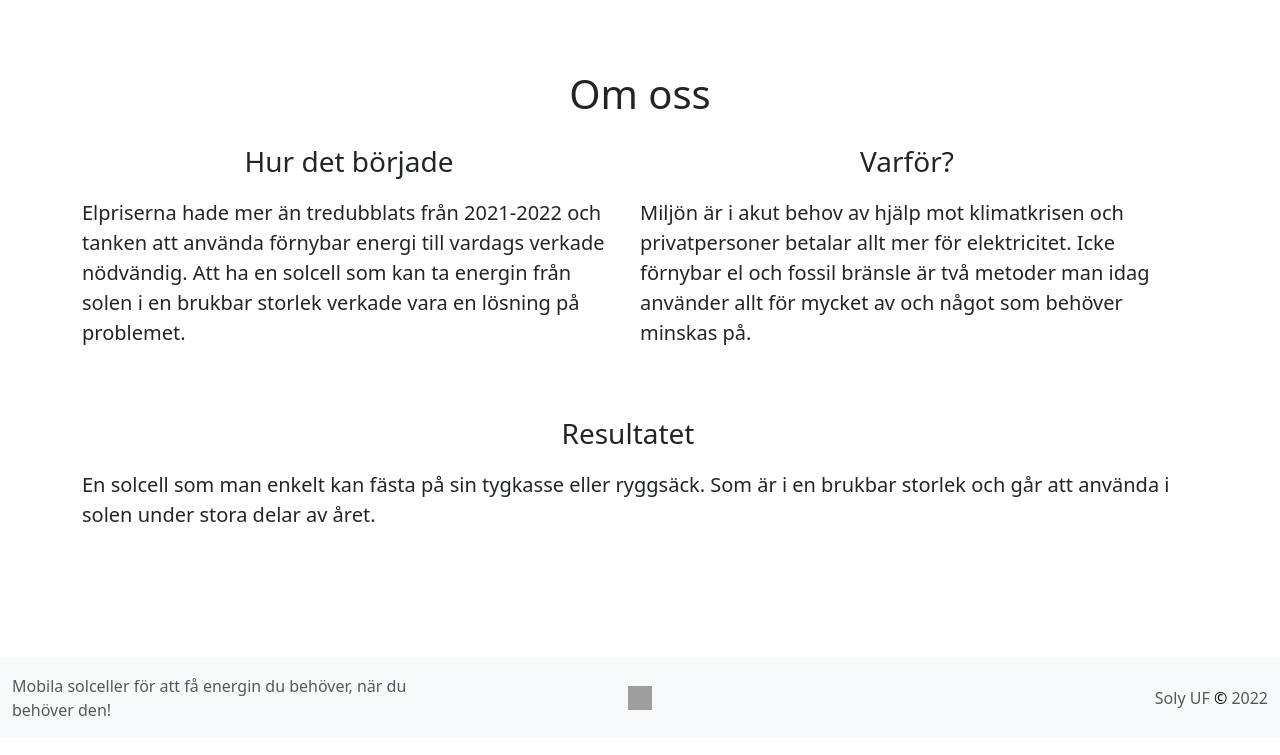
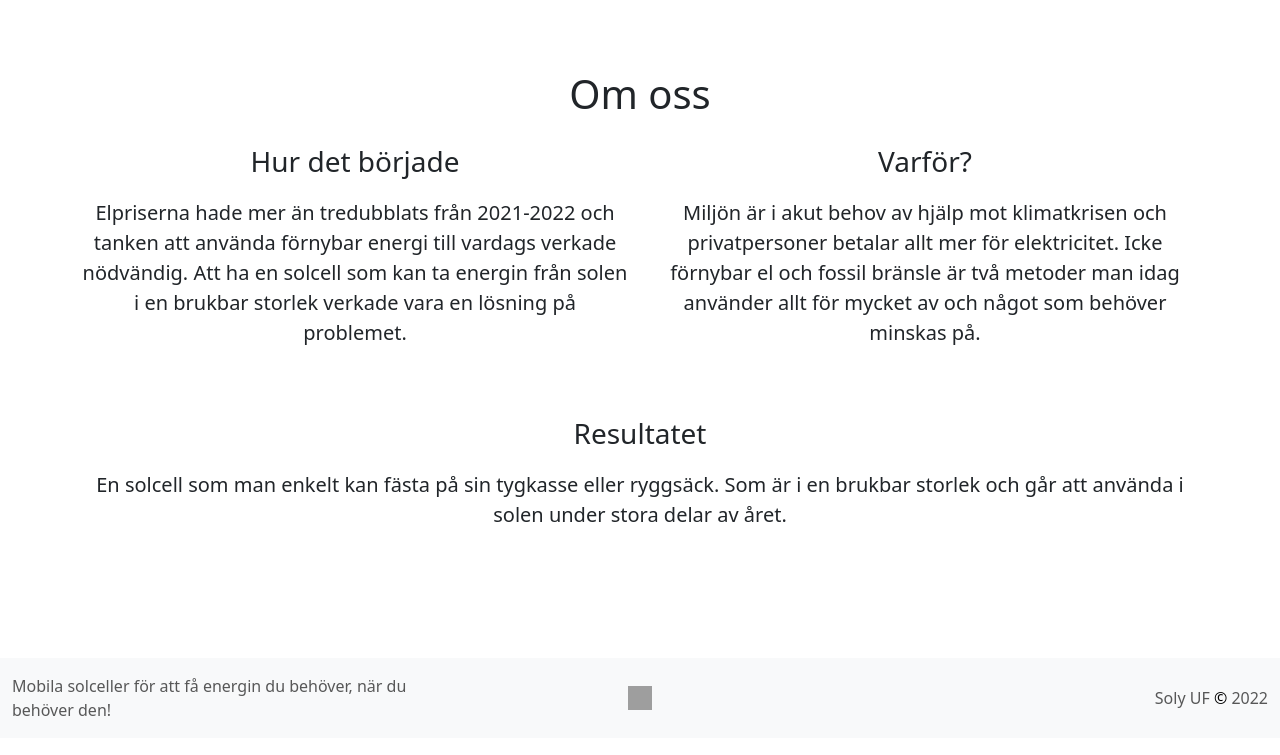
Before and after one commit to OscarFreij/SolyUF-Website, a PHP site: template private_html/pages/about.php in a window 1280 px wide. Shown: the top 755 px of the page. Run offline with PHP 8.4, Linux system fonts and the light colour scheme; the template is opened without the code that fills it, so the values that code supplies are empty; some libraries are stand-ins or nearby versions; grey boxes are pictures that could not be loaded.

Commit message:
Fix about page text centering

```diff
--- a/private_html/pages/about.php
+++ b/private_html/pages/about.php
@@ -3,8 +3,9 @@
         <p class="fs-1 text-center text">
             Om oss
         </p>
-        <div class="row">
-            <div class="mb-5 col-6">
+        <div class="container">
+            <div class="row text-center">
+                <div class="mb-5 col-12 col-sm-6">
                     <p class="fs-3 text-center text">
                         Hur det började
                     </p>
@@ -12,7 +13,7 @@
                         Elpriserna hade mer än tredubblats från 2021-2022 och tanken att använda förnybar energi till vardags verkade nödvändig. Att ha en solcell som kan ta energin från solen i en brukbar storlek verkade vara en lösning på problemet.
                     </p>
                 </div>
-            <div class="mb-5 col-6">
+                <div class="mb-5 col-12 col-sm-6">
                     <p class="fs-3 text-center text">
                         Varför?
                     </p>
@@ -31,3 +32,4 @@
             </div>
         </div>
     </div>
+</div>
```
Lines whose indentation alone changed are shown as unchanged.
